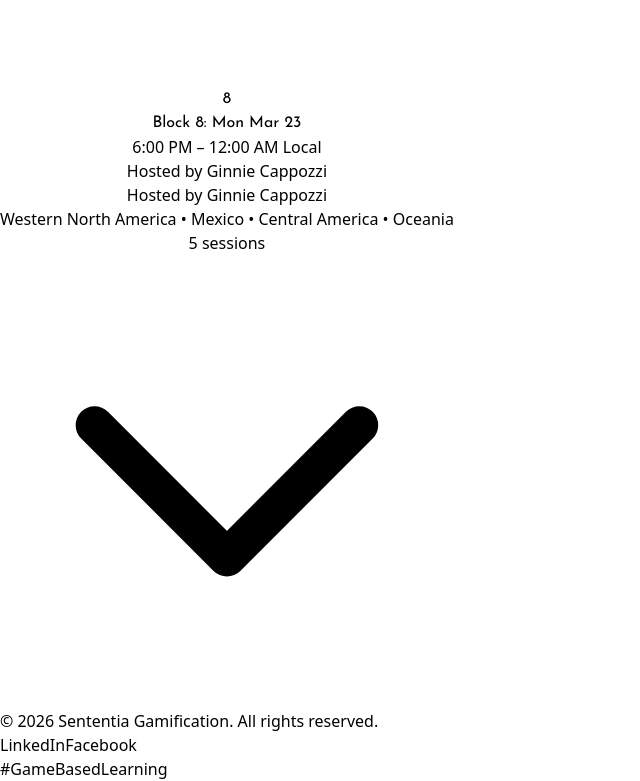
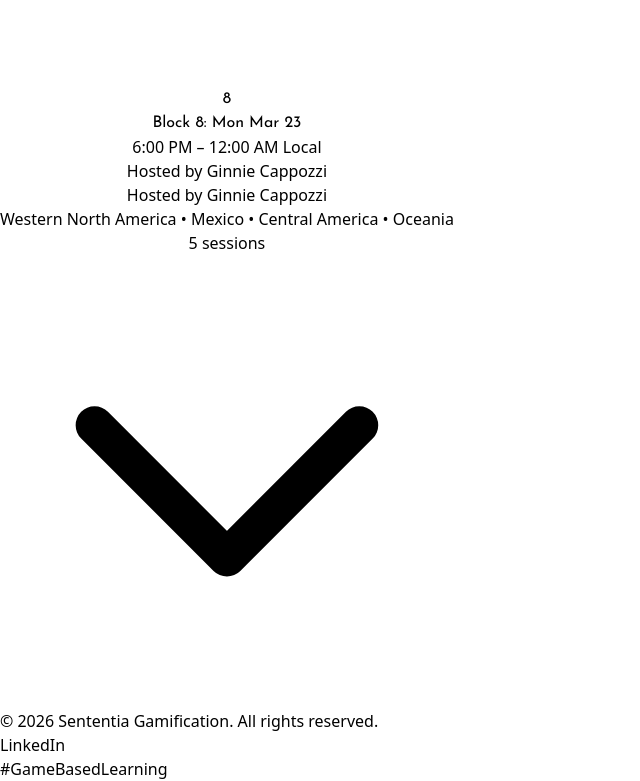
Before and after one commit to carriannlane-hub/48V-schedule, a React (Vite) app: page / in a window 1280 px wide. Shown: the part 4790-5571 px from the top of the page, without its empty margins (0-640 px from the left). Built offline with nearby package versions, Linux system fonts and the light colour scheme.

Commit message:
Remove Facebook link from footer
Removed Facebook link from the footer.

```diff
--- a/src/App.jsx
+++ b/src/App.jsx
@@ -755,9 +755,6 @@ export default function GamiCon48VSchedule() {
             <a href="https://www.linkedin.com/company/gamicon" target="_blank" rel="noopener noreferrer" className="text-slate-400 hover:text-amber-400 transition-colors focus-visible:outline-none focus-visible:ring-2 focus-visible:ring-amber-400 focus-visible:ring-offset-2 focus-visible:ring-offset-slate-900 rounded">
               LinkedIn
             </a>
-            <a href="https://www.facebook.com/GamiCon" target="_blank" rel="noopener noreferrer" className="text-slate-400 hover:text-amber-400 transition-colors focus-visible:outline-none focus-visible:ring-2 focus-visible:ring-amber-400 focus-visible:ring-offset-2 focus-visible:ring-offset-slate-900 rounded">
-              Facebook
-            </a>
           </div>
           <div className="text-slate-400 text-sm">
             #GameBasedLearning
```
